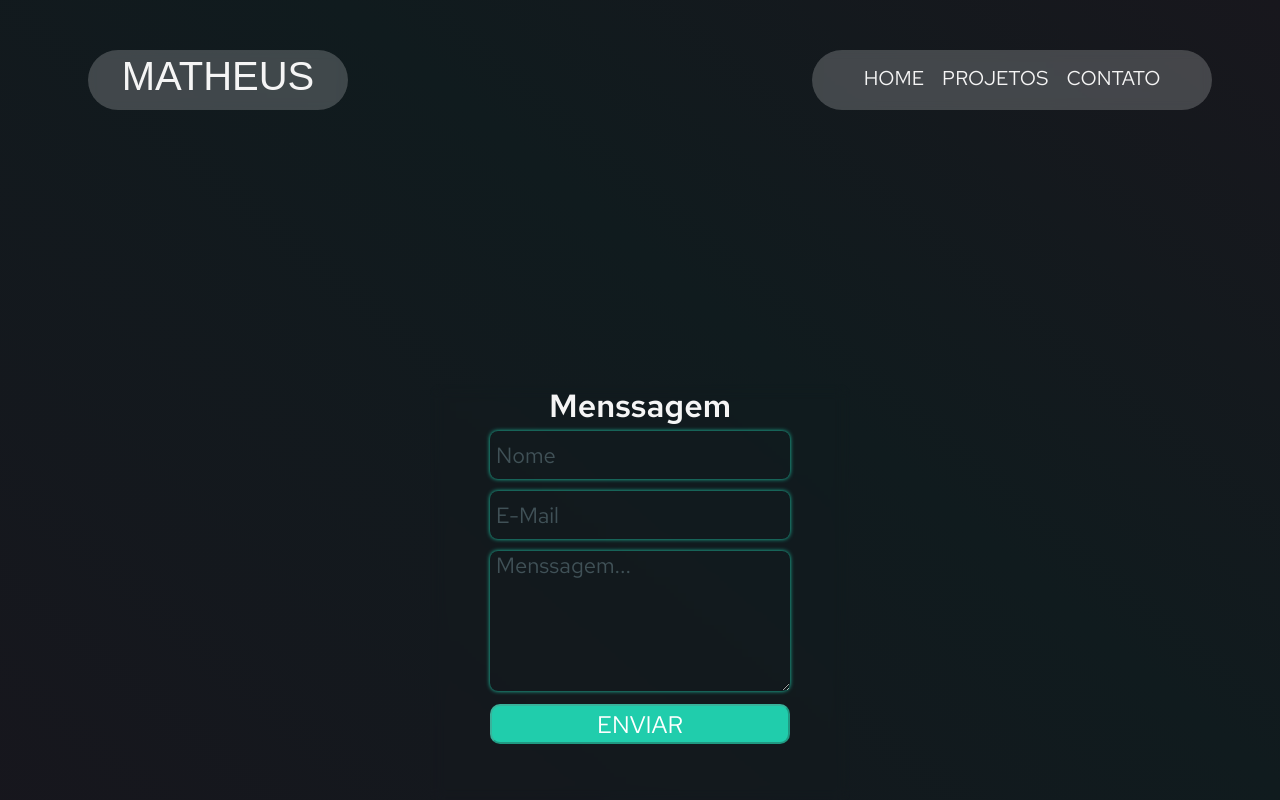
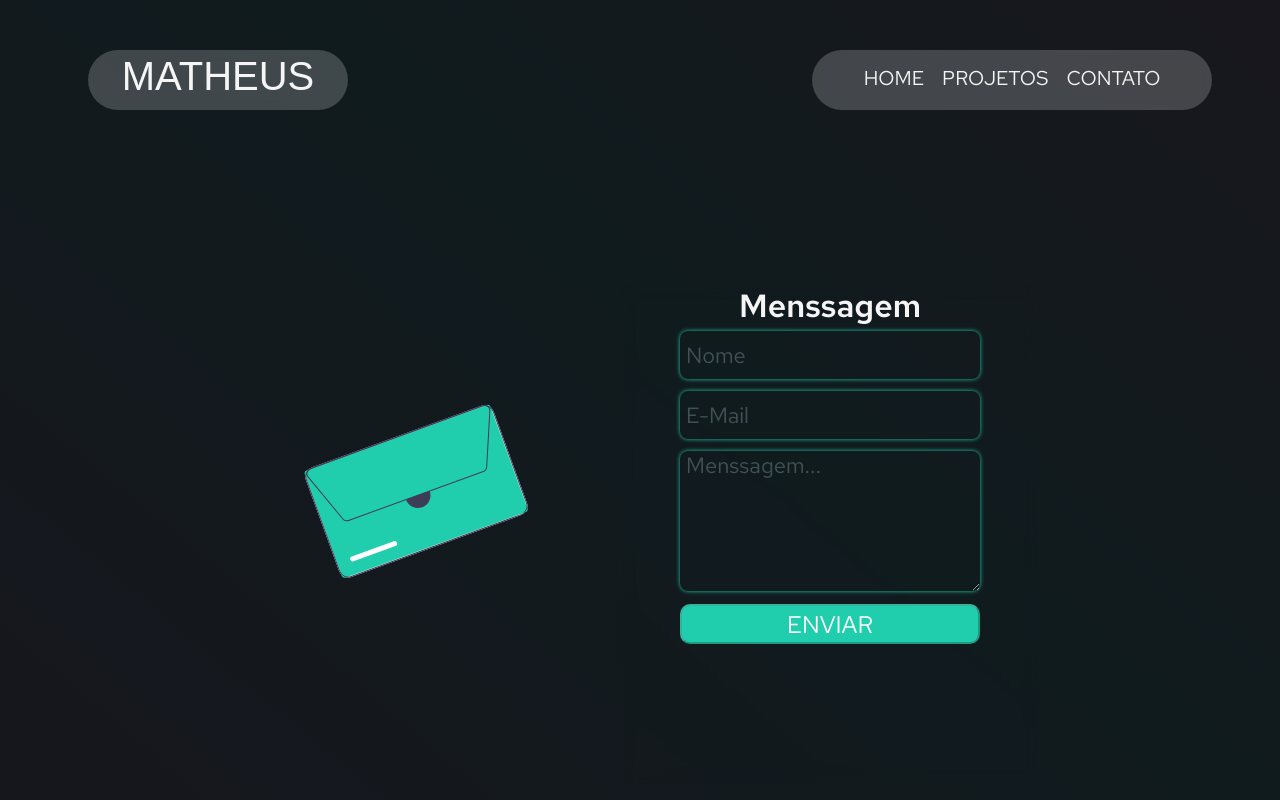
Before and after one commit to matheusjesse/portifolio-matheus-jesse, a React (Create React App) app: page /contato in a window 1280 px wide. Shown: the top 800 px of the page. Built offline with nearby package versions, Linux system fonts and the light colour scheme; a web font is replaced by a local one.

Commit message:
style: alteração no estilo da pagina de contato

```diff
--- a/src/componentes/FormContato/index.js
+++ b/src/componentes/FormContato/index.js
@@ -1,5 +1,6 @@
 import React, { useEffect, useState } from 'react';
 import FormContatoContainer from './style';
+import { ReactComponent as MailImage } from '../../assets/Untitled.svg';
 
 function FormContato() {
   const [ inputValues, setInputValues] = useState({
@@ -47,6 +48,8 @@ function FormContato() {
   const { name, email, message } = inputValues;
   return(
     <FormContatoContainer>
+       <MailImage className="svgContainer"/>
+      <div className="formSection">
       <h1>Menssagem</h1>
       <form
         action="https://formsubmit.co/2a71ee4e83d2a63d27b27cd872e84c5b"
@@ -101,7 +104,7 @@ function FormContato() {
         <input type="hidden" name="_next" value="http://localhost:3000/contato" />
       </form>
       { loading ? (<h1>ENVIANDO...</h1>) : '' }
-
+      </div>
     </FormContatoContainer>
   );
 }
--- a/src/componentes/FormContato/style.js
+++ b/src/componentes/FormContato/style.js
@@ -1,20 +1,36 @@
 import styled from 'styled-components';
 
 const FormContatoContainer = styled.div`
-  height: 420px;
+  display: flex;
+  justify-content: center;
+  width: 800px;
+  height: 500px;
+
+  .formSection {
+    height: 500px;
     width: 420px;
     display: flex;
     flex-direction: column;
     align-items: center;
+    justify-content: center;
     backdrop-filter: blur(7.6px);
     -webkit-backdrop-filter: blur(7.6px);
     border-radius: 10px;
+
+  }
+
+  svg {
+    width: 622px;
+    height: 440px;
+    transform: rotate(-20deg);
+  }
 
   form {
     display: flex;
     flex-direction: column;
     align-items: center;
-
+    width: 420px;
+    height: 600px;
   }
 
   label {
--- a/src/pages/Contato.js
+++ b/src/pages/Contato.js
@@ -2,6 +2,7 @@ import React from 'react';
 import FormContato from '../componentes/FormContato';
 import Header from '../componentes/Header'
 import ContatoContainer from '../styles/ContatoContainer';
+import Footer from '../componentes/Footer'
 
 function Contato() {
   return(
@@ -10,6 +11,7 @@ function Contato() {
       <ContatoContainer>
         <FormContato />
       </ContatoContainer>
+      <Footer />
     </>
   );
 }
--- a/src/styles/ContatoContainer.js
+++ b/src/styles/ContatoContainer.js
@@ -3,7 +3,7 @@ import styled from 'styled-components';
 export const ContatoContainer = styled.div`
   width: 100vw;
   height: 76vh;
-  margin-top: 170px;
+  margin-top: 110px;
   display: flex;
   justify-content: center;
   align-items: center;
```
Also changed, not shown: src/assets/Untitled.svg (added). Lines whose indentation alone changed are shown as unchanged.
